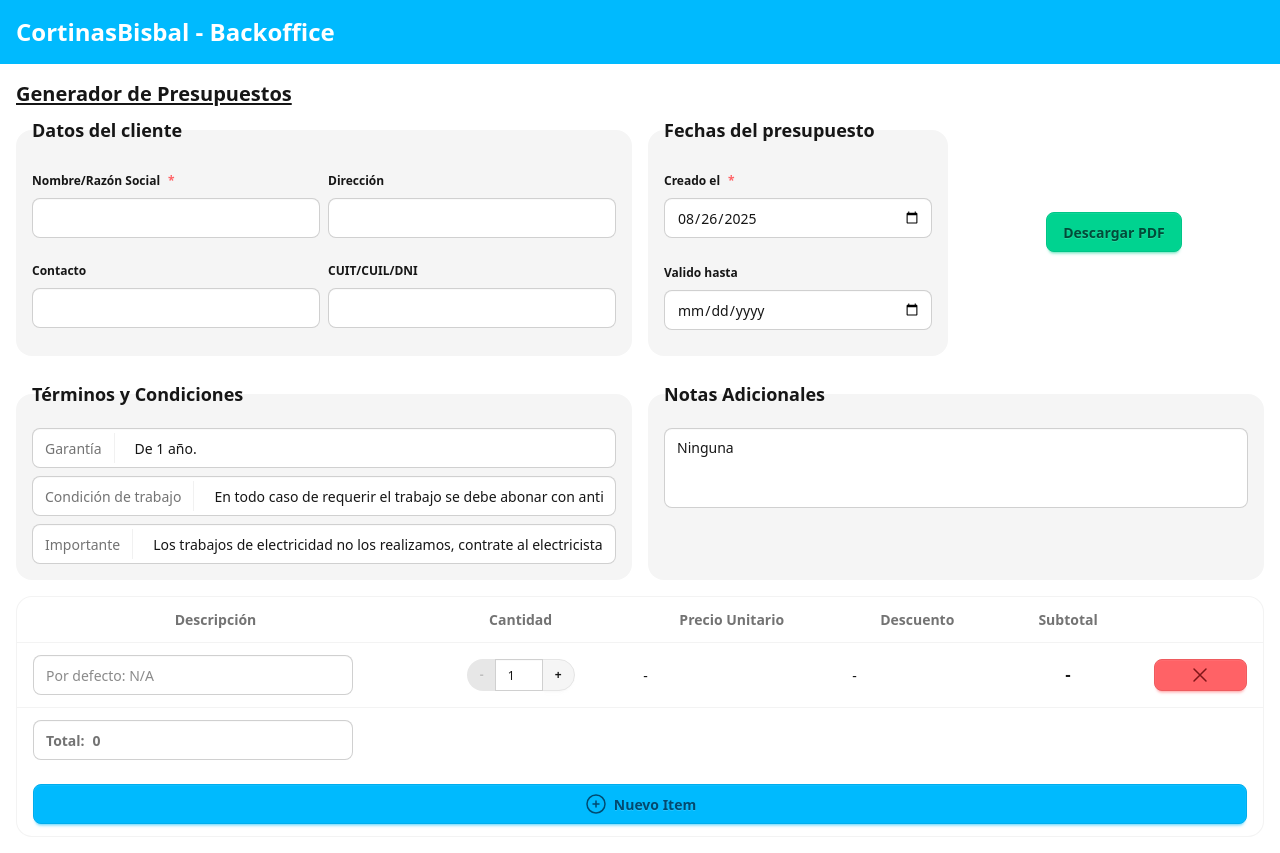
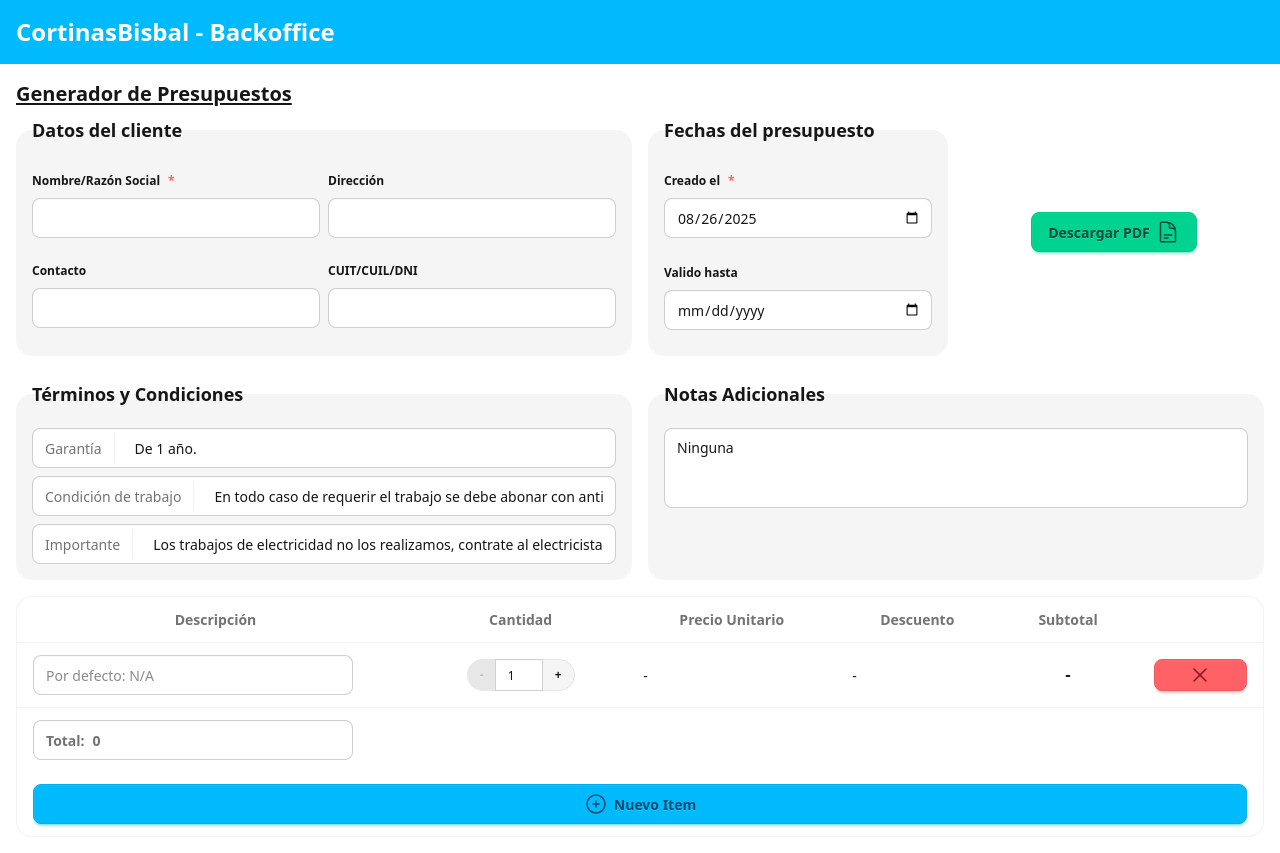
Before and after one commit to dapabe/cortinas-metalicas-bisbal, a Next.js app: page /backoffice in a window 1280 px wide. Built offline with nearby package versions, Linux system fonts and the light colour scheme.

Commit message:
refactor: optimize dynamic import for BudgetTableForm and enhance button loading state

```diff
--- a/src/app/backoffice/page.jsx
+++ b/src/app/backoffice/page.jsx
@@ -1,4 +1,16 @@
-import { BudgetTableForm } from "#/components/pages/backoffice/BudgetTable.form";
+"use client";
+import dynamic from "next/dynamic";
+
+const BudgetTableForm = dynamic(
+	() =>
+		import("../../components/pages/backoffice/BudgetTable.form").then(
+			(mod) => mod.BudgetTableForm
+		),
+	{
+		ssr: false,
+		loading: () => <span className="loading loading-dots loading-md"></span>,
+	}
+);
 
 export default function Page() {
 	return (
--- a/src/components/pages/backoffice/BudgetTable.form.Row.jsx
+++ b/src/components/pages/backoffice/BudgetTable.form.Row.jsx
@@ -242,17 +242,13 @@ BudgetTableFormRow.RowTotal = function RowTotal({ index }) {
  * @param {{index: number}} props
  */
 BudgetTableFormRow.RemoveItem = function RemoveItem({ index }) {
-	const { unregister } = useFormContext();
 	const { remove } = useListContext();
 
 	return (
 		<button
 			type="button"
 			className="btn btn-sm btn-block btn-error"
-			onClick={() => {
-				unregister(`list.${index}`);
-				remove(index);
-			}}
+			onClick={() => remove(index)}
 		>
 			<XMarkIcon className="size-6" />
 		</button>
--- a/src/components/pages/backoffice/BudgetTable.form.jsx
+++ b/src/components/pages/backoffice/BudgetTable.form.jsx
@@ -1,7 +1,7 @@
 "use client";
 import { BudgetConfig } from "#/constants/budget.config";
 import { useBudgetStore } from "#/stores/budget.store";
-import { PlusCircleIcon } from "@heroicons/react/24/outline";
+import { DocumentTextIcon, PlusCircleIcon } from "@heroicons/react/24/outline";
 import {
 	createContext,
 	useCallback,
@@ -167,8 +167,19 @@ export function BudgetTableForm() {
 					</fieldset>
 
 					<div className="col-span-full lg:col-span-1 lg:row-start-1 lg:col-start-4 p-4 flex items-center justify-center mx-auto">
-						<button type="submit" className="btn btn-success">
-							Descargar PDF
+						<button
+							type="submit"
+							disabled={methods.formState.isSubmitting}
+							className={"btn btn-success"}
+						>
+							{methods.formState.isSubmitting ? (
+								<span className="loading loading-dots loading-md"></span>
+							) : (
+								<>
+									Descargar PDF
+									<DocumentTextIcon className="size-6" />
+								</>
+							)}
 						</button>
 					</div>
 				</section>
--- a/src/stores/budget.store.js
+++ b/src/stores/budget.store.js
@@ -250,6 +250,8 @@ export const useBudgetStore = create((set, get) => ({
 			else get().safeMoveDown(rowSpacing);
 		});
 
+		if (!data.list.length) get().safeMoveDown(BudgetConfig.PDF.FontSizes.MD);
+
 		// Result footer
 		page.drawRectangle({
 			x: BudgetConfig.PDF.LayoutSizes.Margin.Left,
```
